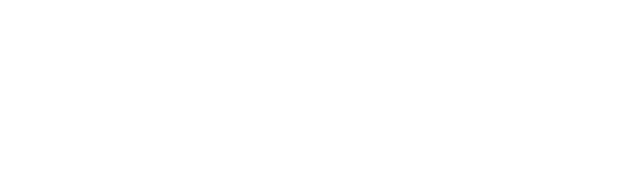
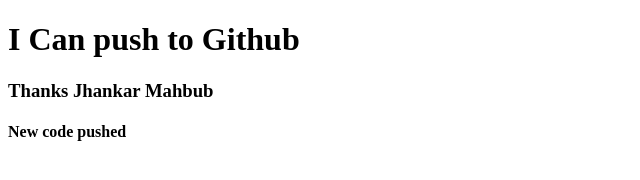
Before and after one commit to MdHRShohel/my-first-repo, a plain HTML site: page index.html in a window 1280 px wide. Shown: the whole page, without its empty margins (0-640 px from the left). Drawn offline with Linux system fonts and the light colour scheme.

Commit message:
added header

```diff
--- a/index.html
+++ b/index.html
@@ -7,6 +7,8 @@
     <title>My First Github Repo</title>
 </head>
 <body>
-
+    <h1>I Can push to Github</h1>
+    <h3>Thanks Jhankar Mahbub</h3>
+    <h4>New code pushed</h4>
 </body>
 </html>
```
